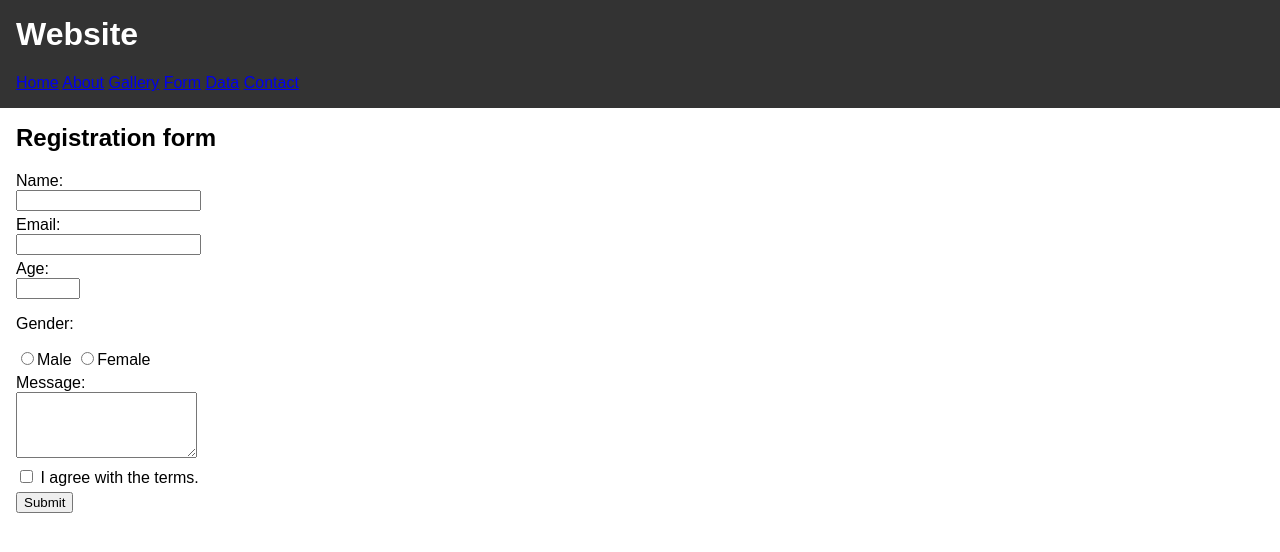
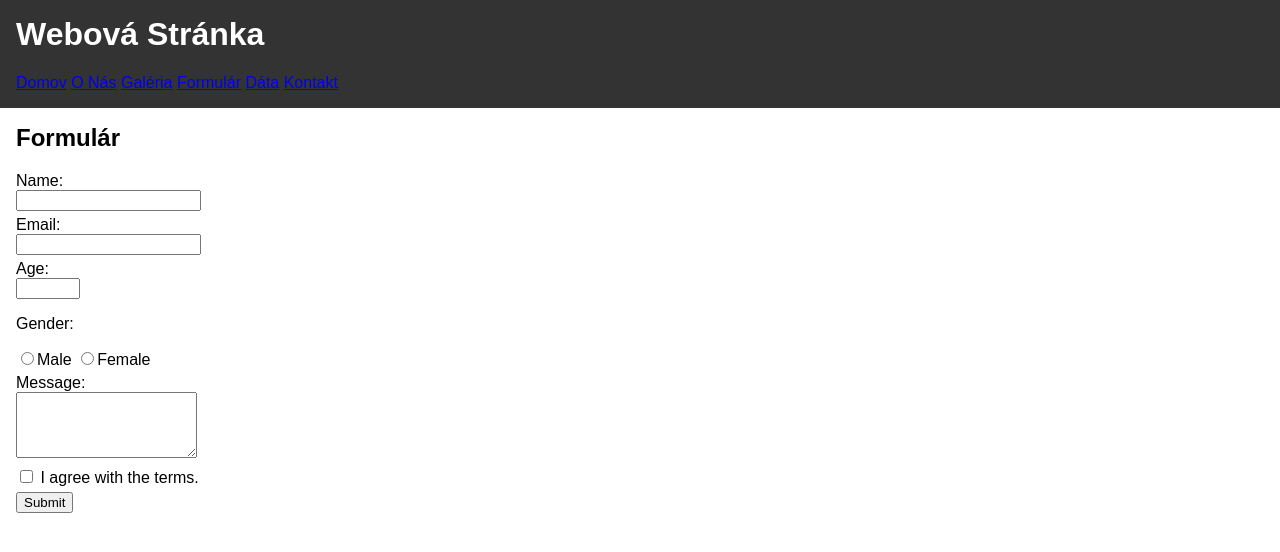
Before and after one commit to bencekiss01/wtd_zapocet, a plain HTML site: page form.html in a window 1280 px wide. Drawn offline with Linux system fonts and the light colour scheme.

Commit message:
fix: header correction

```diff
--- a/form.html
+++ b/form.html
@@ -7,19 +7,19 @@
 </head>
 <body>
   <header>
-    <h1>Website</h1>
+    <h1>Webová Stránka</h1>
     <nav>
-      <a href="index.html">Home</a>
-      <a href="about.html">About</a>
-      <a href="gallery.html">Gallery</a>
-      <a href="form.html">Form</a>
-      <a href="data.html">Data</a>
-      <a href="contact.html">Contact</a>
+      <a href="index.html">Domov</a>
+      <a href="about.html">O Nás</a>
+      <a href="gallery.html">Galéria</a>
+      <a href="form.html">Formulár</a>
+      <a href="data.html">Dáta</a>
+      <a href="contact.html">Kontakt</a>
     </nav>
   </header>
 
   <main>
-    <h2>Registration form</h2>
+    <h2>Formulár</h2>
 
     <form id="registration-form" novalidate>
       <div>
```
